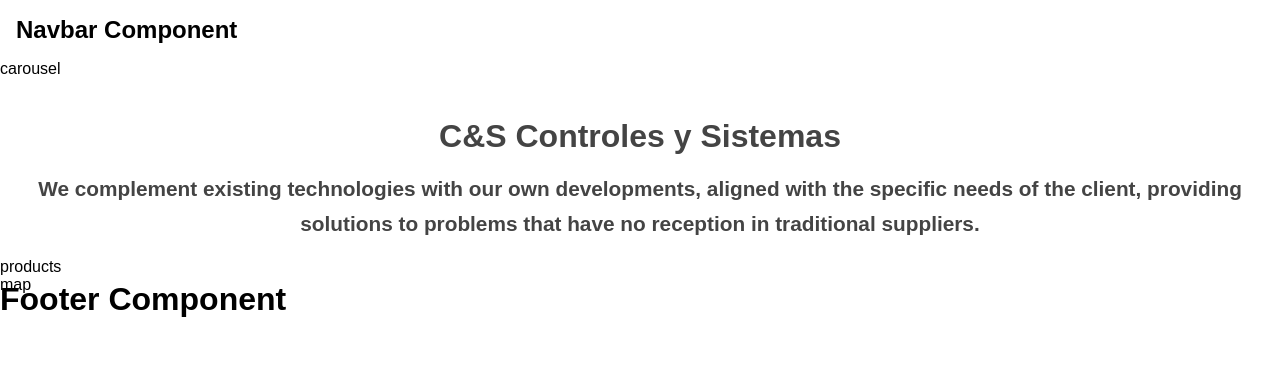
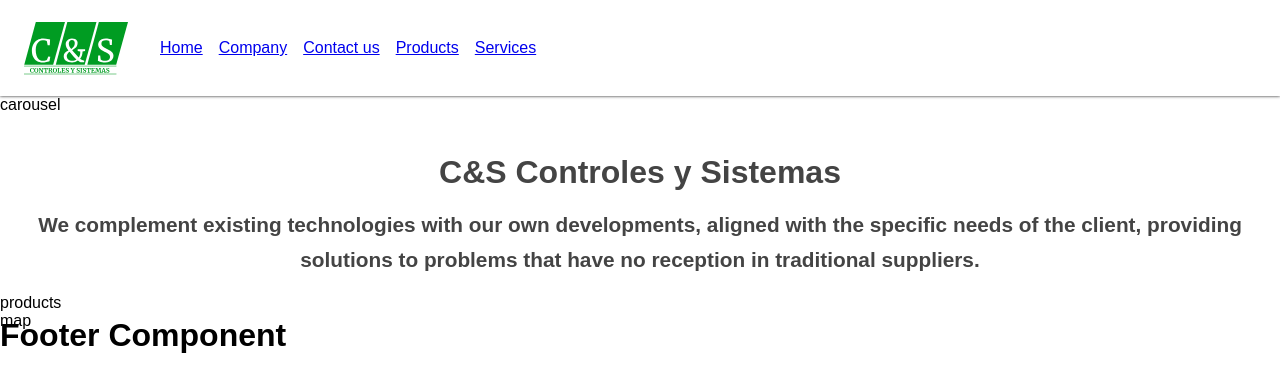
Before and after one commit to luciapuccini/cyselectronics, a Next.js app: page /home in a window 1280 px wide. Shown: the top 392 px of the page. Built offline with nearby package versions, Linux system fonts and the light colour scheme.

Commit message:
start layout navbar

```diff
--- a/next.config.ts
+++ b/next.config.ts
@@ -4,7 +4,9 @@
   /* config options here */
   reactCompiler: true,
   reactStrictMode: true,
-
+  images: {
+    domains: ["localhost"],
+  },
 };
 
 export default nextConfig;
--- a/src/components/Navbar/index.tsx
+++ b/src/components/Navbar/index.tsx
@@ -1,9 +1,36 @@
+import Link from "next/link";
 import style from "./navbar.module.scss";
+import Image from "next/image";
+import brandingSvg from "../../assets/cys-branding.svg";
 
 const Navbar = () => (
-  <div className={style.container}>
-    <h1>Navbar Component</h1>
-  </div>
+  <header className={style.container}>
+    <Image
+      src={brandingSvg}
+      alt="cyselectronics logo"
+      width={104}
+      height={64}
+      priority
+    />
+
+    <nav className={style.nav}>
+      <Link href="/" className={style.link}>
+        Home
+      </Link>
+      <Link href="/company" className={style.link}>
+        Company
+      </Link>
+      <Link href="/contact" className={style.link}>
+        Contact us
+      </Link>
+      <Link href="/products" className={style.link}>
+        Products
+      </Link>
+      <Link href="/services" className={style.link}>
+        Services
+      </Link>
+    </nav>
+  </header>
 );
 
 export default Navbar;
--- a/src/components/Navbar/navbar.module.scss
+++ b/src/components/Navbar/navbar.module.scss
@@ -1,8 +1,17 @@
 .container {
-  padding: 1rem;
+  display: flex;
+  padding: 1rem 1.5rem;
+  box-shadow: 0px 0px 3px #181819;
 
-  h1 {
-    font-size: 1.5rem;
-    font-weight: 600;
+  @media (max-width: 599px) {
+    flex-direction: column;
+    justify-content: space-around;
   }
 }
+
+.nav {
+  display: flex;
+  align-items: center;
+  gap: 1rem;
+  margin-left: 2rem;
+}
```
Also changed, not shown: next-env.d.ts, src/assets/cys-branding.svg (added), src/assets/menu.svg (added).
